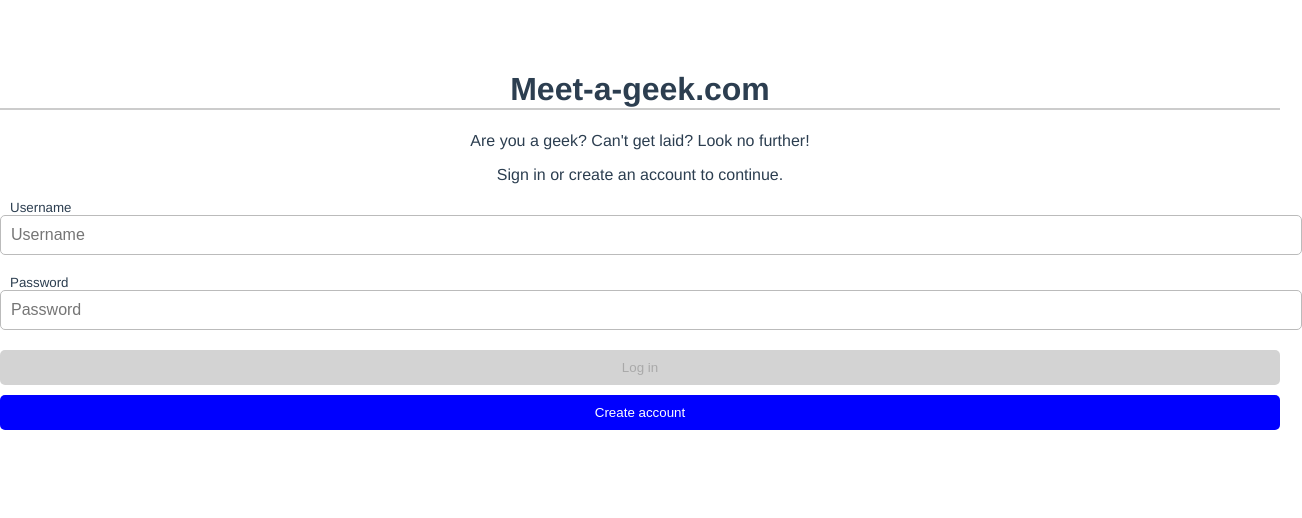
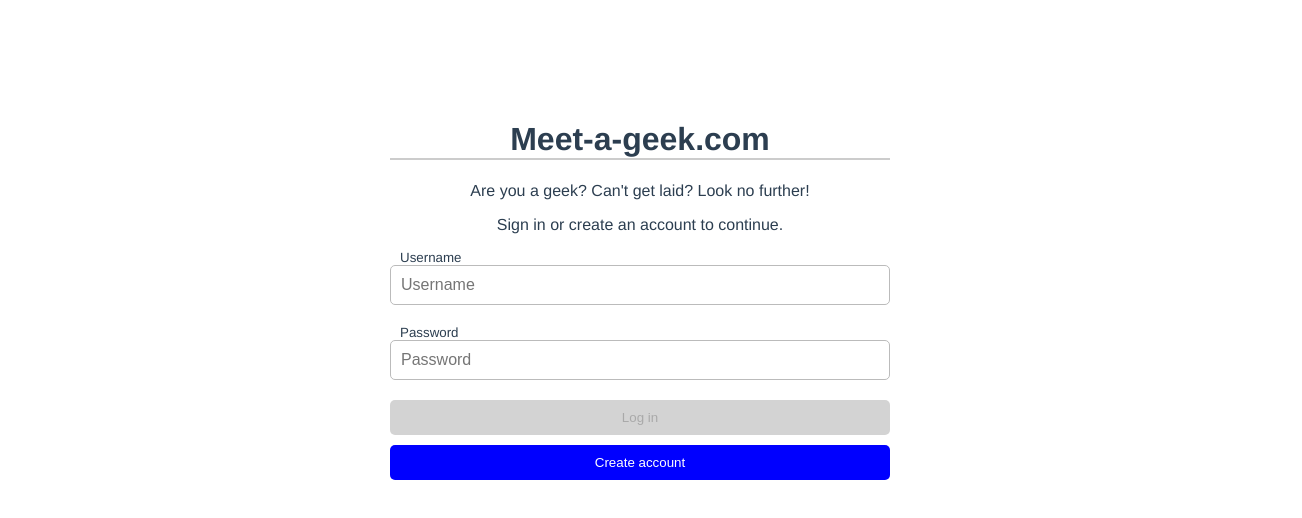
Before and after one commit to viktorhul/meet-a-geek, a Vue app: page / in a window 1280 px wide. Shown: the top 518 px of the page, 1302 px wide, since content can reach past the window. Built offline with nearby package versions, Linux system fonts and the light colour scheme.

Commit message:
Modified App styling

```diff
--- a/src/App.vue
+++ b/src/App.vue
@@ -5,6 +5,10 @@
 </template>
 
 <style>
+* {
+  box-sizing: border-box;
+}
+
 html,
 body {
   margin: 0;
@@ -16,8 +20,8 @@ body {
   -moz-osx-font-smoothing: grayscale;
   text-align: center;
   color: #2c3e50;
-  width: 100vw;
-  height: 100vh;
+  width: 500px;
+  margin: 50px auto;
 }
 
 #nav {
```
